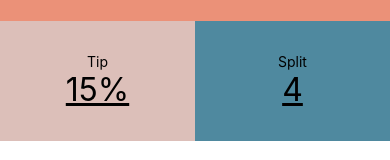
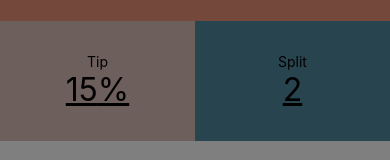
Before and after one commit to sunkibaek/tiny-bill-split, a React Native app: screen / in a window 390 px wide. Shown: the part 252-412 px from the top of the page. Built offline with nearby package versions, Linux system fonts and the light colour scheme.

Commit message:
Add slider to tip and split

```diff
--- a/src/screens/Home/InputSection.tsx
+++ b/src/screens/Home/InputSection.tsx
@@ -1,6 +1,17 @@
-import { Text, View } from "react-native";
+import { useState } from "react";
+import { Modal, Text, View } from "react-native";
+import Slider from "@react-native-community/slider";
 
-const InputSection = () => {
+interface IProps {
+  tip: number;
+  split: number;
+  onTipChange: (tip: number) => void;
+  onSplitChange: (split: number) => void;
+}
+
+const InputSection = ({ tip, split, onTipChange }: IProps) => {
+  const [isModalVisible] = useState(true);
+
   return (
     <View style={{ flexDirection: "row" }}>
       <View
@@ -20,7 +31,7 @@ const InputSection = () => {
             textDecorationLine: "underline",
           }}
         >
-          15%
+          {tip}%
         </Text>
       </View>
 
@@ -41,9 +52,31 @@ const InputSection = () => {
             textDecorationLine: "underline",
           }}
         >
-          4
+          {split}
         </Text>
       </View>
+
+      <Modal transparent={true} visible={isModalVisible} animationType="fade">
+        <View
+          style={{
+            flex: 1,
+            backgroundColor: "rgba(0,0,0,0.5)",
+            justifyContent: "center",
+            alignItems: "center",
+          }}
+        >
+          <Slider
+            style={{ width: 200, height: 40 }}
+            minimumValue={0}
+            maximumValue={30}
+            step={5}
+            minimumTrackTintColor="#FFFFFF"
+            maximumTrackTintColor="#000000"
+            onValueChange={onTipChange}
+            value={tip}
+          />
+        </View>
+      </Modal>
     </View>
   );
 };
--- a/src/screens/Home/index.tsx
+++ b/src/screens/Home/index.tsx
@@ -11,8 +11,8 @@ const Home = () => {
   const [dollars, setDollars] = useState(0);
   const [cents, setCents] = useState(0);
   const [mode, setMode] = useState<Mode>("NORMAL");
-  const tip = 10;
-  const split = 2;
+  const [tip, setTip] = useState(15);
+  const [split, setSplit] = useState(2);
 
   const handleNumPress = (num: NumType) => {
     if (num === ".") {
@@ -58,6 +58,14 @@ const Home = () => {
     }
   };
 
+  const handleTipChange = (newTip: number) => {
+    setTip(newTip);
+  };
+
+  const handleSplitChange = (newSplit: number) => {
+    setSplit(newSplit);
+  };
+
   const formattedTotal = () => {
     let result = String(dollars);
 
@@ -91,7 +99,12 @@ const Home = () => {
         splitTotal={totals.splitTotal}
       />
 
-      <InputSection />
+      <InputSection
+        tip={tip}
+        split={split}
+        onTipChange={handleTipChange}
+        onSplitChange={handleSplitChange}
+      />
 
       <NumberPadSection onNumPress={handleNumPress} />
     </View>
```
